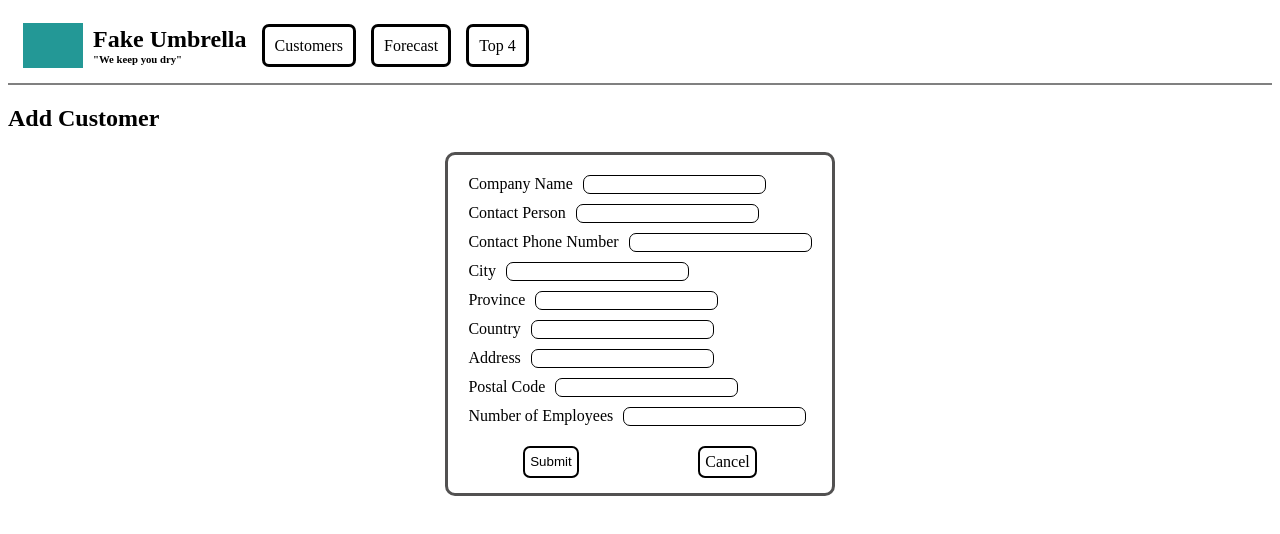
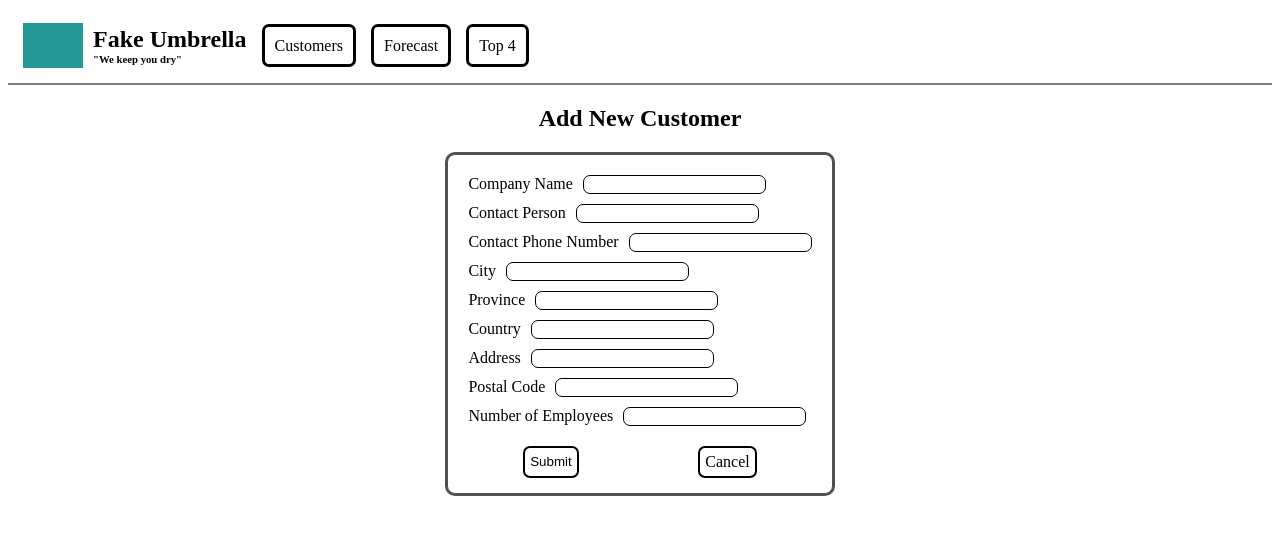
Before and after one commit to araff-16/Fake-Umbrella, an Angular app in the folder front-end/: page /customerform in a window 1280 px wide. Shown: the top 534 px of the page. Built offline with nearby package versions, Linux system fonts and the light colour scheme; grey boxes are pictures that could not be loaded; what ng2-charts would draw is missing.

Commit message:
fix styling

```diff
--- a/front-end/src/app/Components/input-customer/input-customer.component.html
+++ b/front-end/src/app/Components/input-customer/input-customer.component.html
@@ -1,7 +1,7 @@
-<h2 *ngIf="id === undefined" >Add Customer</h2>
-<h2 *ngIf="id !== undefined" >Update Customer Info</h2>
+<div class="form-container">
+  <h2 *ngIf="id === undefined" >Add New Customer</h2>
+  <h2 *ngIf="id !== undefined" >Update Customer Info</h2>
 
-<div class="form-container">
   <form #customerForm="ngForm" (ngSubmit)= "onSubmit()" novalidate>
 
     <div class="form-group">
--- a/front-end/src/app/Components/input-customer/input-customer.component.scss
+++ b/front-end/src/app/Components/input-customer/input-customer.component.scss
@@ -2,6 +2,7 @@
   display: flex;
   justify-content: center;
   align-items: center;
+  flex-direction: column;
   form{
     border: solid 3px rgb(82, 81, 81);
     border-radius: 10px;
@@ -45,7 +46,6 @@
   button:hover{
     box-shadow: 3px 5px 5px rgb(38, 181, 178);
   }
-
 }
 
 .alert{
```
